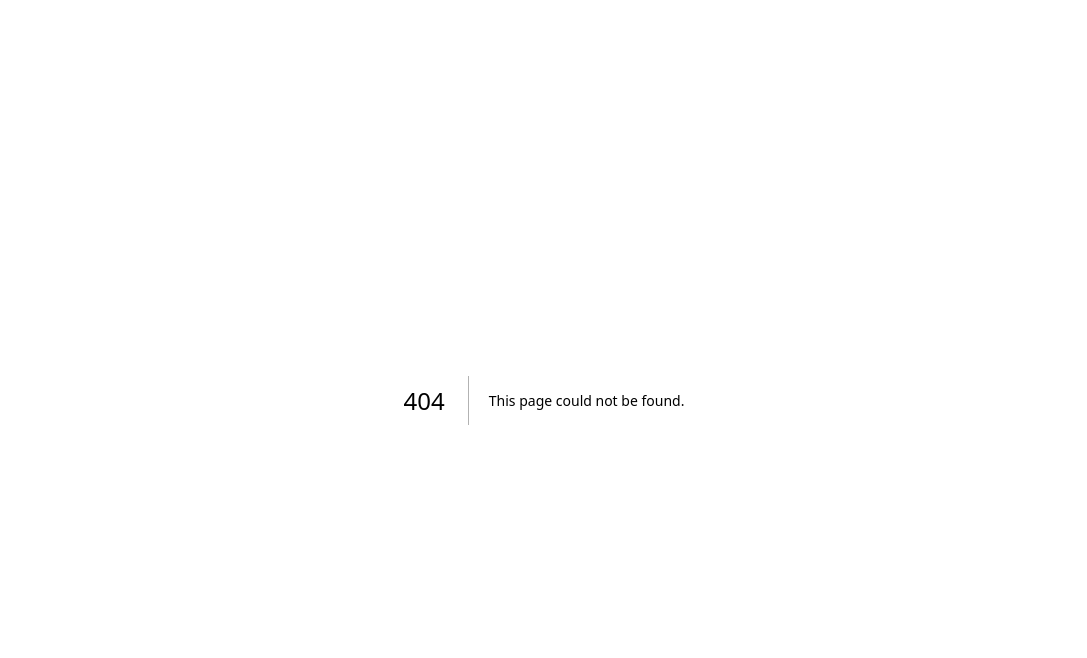
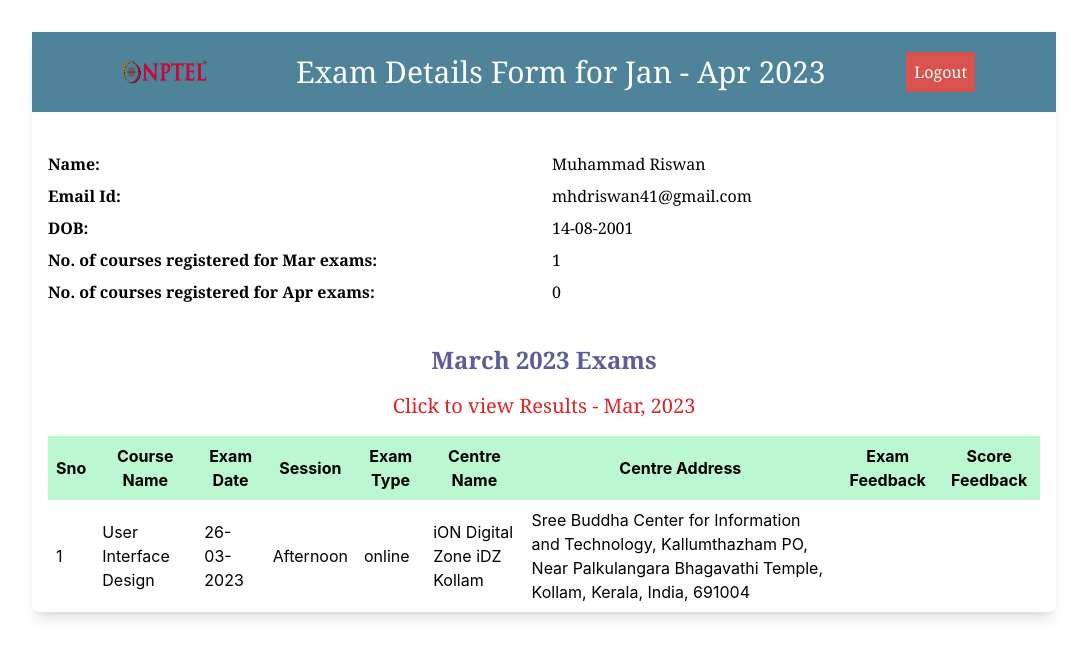
Before and after one commit to internalapp-nptel-ac-in/swayam, a Next.js app: page /examform/1 in a window 1280 px wide. Before the commit this address had no page. Shown: the top 658 px of the page, without its empty margins (96-1183 px from the left). Built offline with nearby package versions, Linux system fonts and the light colour scheme.

Commit message:
download page is done

```diff
--- /dev/null
+++ b/pages/examform/[id].js
@@ -0,0 +1,99 @@
+import Image from "next/image";
+import Link from "next/link";
+import { useRouter } from "next/router";
+import { useEffect, useState } from "react";
+
+import logo from "../../public/logo.png";
+import { details } from "../../utils/CertificateDetails";
+
+export default function () {
+  const router = useRouter();
+  const [info, setInfo] = useState({});
+
+  useEffect(() => {
+    details.map((detail) => {
+      if (detail.id == router.query.id) {
+        setInfo(detail);
+        console.log(detail);
+      }
+    });
+  }, []);
+
+  return (
+    <div className="mx-auto mt-8 bg-white rounded-lg shadow-lg w-80 md:w-[80%]">
+      <div className="font-serif bg-[#4E8399] flex justify-evenly items-center h-[10vh]">
+        <Image src={logo} alt="Logo" className="w-[10%] h-[30%]" />
+        <h2 className="text-2xl md:text-3xl text-white text-center">
+          Exam Details Form for Jan - Apr 2023
+        </h2>
+        <button className="bg-[#D9534E] text-white p-2 rounded-sm">
+          Logout
+        </button>
+      </div>
+      <div className="px-4">
+        <div className="grid grid-cols-1 md:grid-cols-2 gap-4 w-full mx-auto my-10">
+          <div className="flex flex-col gap-2 font-serif">
+            <h2 className="font-bold">Name:</h2>
+            <h2 className="font-bold">Email Id:</h2>
+            <h2 className="font-bold">DOB:</h2>
+            <h2 className="font-bold">
+              No. of courses registered for Mar exams:
+            </h2>
+            <h2 className="font-bold">
+              No. of courses registered for Apr exams:
+            </h2>
+          </div>
+
+          <div className="flex flex-col gap-2 font-serif">
+            <p>{info.name}</p>
+            <p>{info.email}</p>
+            <p>{info.dob}</p>
+            <p>{info.marExams}</p>
+            <p>{info.aprExams}</p>
+          </div>
+        </div>
+        <div className="font-serif flex flex-col justify-center items-center">
+          <h2 className="text-[#5C5D9A] font-bold text-center text-xl md:text-2xl">
+            March 2023 Exams
+          </h2>
+          <Link
+            className="hover:underline text-red-600 text-center text-lg md:text-xl my-4 cursor-pointer"
+            href={info.file ? info.file : ""}
+          >
+            Click to view Results - Mar, 2023
+          </Link>
+        </div>
+        <table className="w-full">
+          <thead className="bg-green-200">
+            <tr>
+              <th className="p-2">Sno</th>
+              <th className="p-2">Course Name</th>
+              <th className="p-2">Exam Date</th>
+              <th className="p-2">Session</th>
+              <th className="p-2">Exam Type</th>
+              <th className="p-2">Centre Name</th>
+              <th className="p-2">Centre Address</th>
+              <th className="p-2">Exam Feedback</th>
+              <th className="p-2">Score Feedback</th>
+            </tr>
+          </thead>
+          <tbody className="bg-white">
+            {info.table1 && (
+              <tr>
+                <td className="p-2">{info.table1.sno}</td>
+                <td className="p-2">{info.table1.courseName}</td>
+                <td className="p-2">{info.table1.examDate}</td>
+                <td className="p-2">{info.table1.session}</td>
+                <td className="p-2">{info.table1.examType}</td>
+                <td className="p-2">{info.table1.centreName}</td>
+                <td className="p-2">{info.table1.centreAddress}</td>
+                <td className="p-2">{info.table1.examFeedback}</td>
+                <td className="p-2">{info.table1.scoreFeedback}</td>
+              </tr>
+            )}
+          </tbody>
+        </table>
+      </div>
+    </div>
+  );
+}
--- a/pages/index.js
+++ b/pages/index.js
@@ -14,7 +14,10 @@ export default function Home() {
         <h1 className="font-sans text-[#073E6C] md:text-3xl xm:text-lg mt-5 text-center">
           Jan-Apr 2023 NPTEL Exams
         </h1>
-        <Link href="/login" className="mt-10 text-xl text-blue-600">
+        <Link
+          href="/login"
+          className="hover:underline mt-10 text-xl text-blue-600"
+        >
           {" "}
           👉 Click Here !!
         </Link>
--- a/pages/login/index.js
+++ /dev/null
@@ -1,3 +0,0 @@
-export default function Login() {
-  return <h1 className="text-xl text-center"> set aakanam</h1>;
-}
--- /dev/null
+++ b/pages/login/index.jsx
@@ -0,0 +1,93 @@
+import Image from "next/image";
+import { useRouter } from "next/navigation";
+import { useState } from "react";
+
+import { details } from "../../utils/CertificateDetails";
+import logo from "../../public/logo.png";
+
+export const LoginPage = () => {
+  const router = useRouter();
+  const [email, setEmail] = useState("");
+  const [password, setPassword] = useState("");
+
+  const submitHandler = () => {
+    if (email === "" || password === "") {
+      console.log("Enter anything");
+      return;
+    }
+
+    details.map((detail) => {
+      if (detail.email === email) {
+        console.log("Yes it is equal and his name is", detail.name);
+        router.push(`/examform/${detail.id}`);
+      } else console.log("wrong email");
+    });
+  };
+  return (
+    <>
+      <div className=" min-h-screen flex flex-col mt-10 items-center">
+        <div className="w-70 mx-auto">
+          <Image src={logo} alt="Logo" className="mx-auto mb-4" width={500} />
+          <h2 className="text-center font-sans font-medium text-xl mb-6">
+            NPTEL Online Course Certification Exams
+          </h2>
+          <div className="bg-gray-200 w-full px-4 py-6">
+            <p className="font-bold">Note:</p>
+            <p>
+              Please make sure that you login using the same email id you had
+              used while enrolling (joining) to the course.
+            </p>
+          </div>
+          <div className="flex justify-center items-center my-8">
+            <div className="pl-4 ml-4">
+              <div className="flex flex-col mb-4">
+                <label htmlFor="">Username</label>
+                <input
+                  onChange={(e) => setEmail(e.target.value)}
+                  value={email}
+                  type="text"
+                  placeholder="Username"
+                  className="border border-gray-300 rounded px-2 py-1 mb-2"
+                />
+                <label htmlFor="">Password</label>
+                <input
+                  onChange={(e) => setPassword(e.target.value)}
+                  value={password}
+                  type="password"
+                  placeholder="Password"
+                  className="border border-gray-300 rounded px-2 py-1 mb-2"
+                />
+                <button
+                  onClick={submitHandler}
+                  className="bg-gray-100 text-black rounded px-4 py-1"
+                >
+                  Sign in
+                </button>
+              </div>
+              <div className="text-center mb-4">
+                <a href="#" className="text-blue-500">
+                  Forgot your password?
+                </a>
+              </div>
+              <div className="border-t border-gray-300 text-center py-4">
+                <span>OR</span>
+              </div>
+              <div className="text-center mt-4">
+                <p>
+                  Don't have an account?{" "}
+                  <span className="text-blue-500">Sign up now</span>
+                </p>
+              </div>
+            </div>
+          </div>
+        </div>
+      </div>
+      <div className="flex justify-between w-90">
+        <p>NPTEL HELPLINE: (044) 2257 5905 | (044) 2257 5908</p>
+        <p>email: support@nptel.iitm.ac.in</p>
+      </div>
+    </>
+  );
+};
+
+export default LoginPage;
--- /dev/null
+++ b/utils/CertificateDetails.js
@@ -0,0 +1,64 @@
+export const details = [
+  {
+    id: 0,
+    image: "",
+    file: "",
+    name: "N Nijin",
+    email: "nijinnazar26@gmail.com",
+    dob: "26-08-2000",
+    marExams: 1,
+    aprExams: 0,
+    table1: {
+      sno: 1,
+      courseName: "User Interface Design",
+      examDate: "26-03-2023",
+      session: "Afternoon",
+      examType: "online",
+      centreName: "iON Digital Zone iDZ Kollam",
+      centreAddress:
+        "Sree Buddha Center for Information and Technology, Kallumthazham PO, Near Palkulangara Bhagavathi Temple, Kollam, Kerala, India, 691004",
+      examFeedback: "",
+      scoreFeedback: "",
+    },
+    table2: {
+      timeline: "Jan-Feb 2023",
+      name: "N NIJIN",
+      courseName: "User Interface Design",
+      assignmentScore: "17.25",
+      examScore: "31.13",
+      finalScore: "48",
+      viewDetails: "Click here",
+    },
+  },
+  {
+    id: 1,
+    image: "",
+    file: "https://drive.google.com/uc?export=download&id=15M_QClJ5VExoQiSvvpOGsy7MsgcJlZyf",
+    name: "Muhammad Riswan",
+    email: "mhdriswan41@gmail.com",
+    dob: "14-08-2001",
+    marExams: 1,
+    aprExams: 0,
+    table1: {
+      sno: 1,
+      courseName: "User Interface Design",
+      examDate: "26-03-2023",
+      session: "Afternoon",
+      examType: "online",
+      centreName: "iON Digital Zone iDZ Kollam",
+      centreAddress:
+        "Sree Buddha Center for Information and Technology, Kallumthazham PO, Near Palkulangara Bhagavathi Temple, Kollam, Kerala, India, 691004",
+      examFeedback: "",
+      scoreFeedback: "",
+    },
+    table2: {
+      timeline: "Jan-Feb 2023",
+      name: "MUHAMMAD RISWAN",
+      courseName: "User Interface Design",
+      assignmentScore: "18.25",
+      examScore: "31.11",
+      finalScore: "42",
+      viewDetails: "Click here",
+    },
+  },
+];
```
